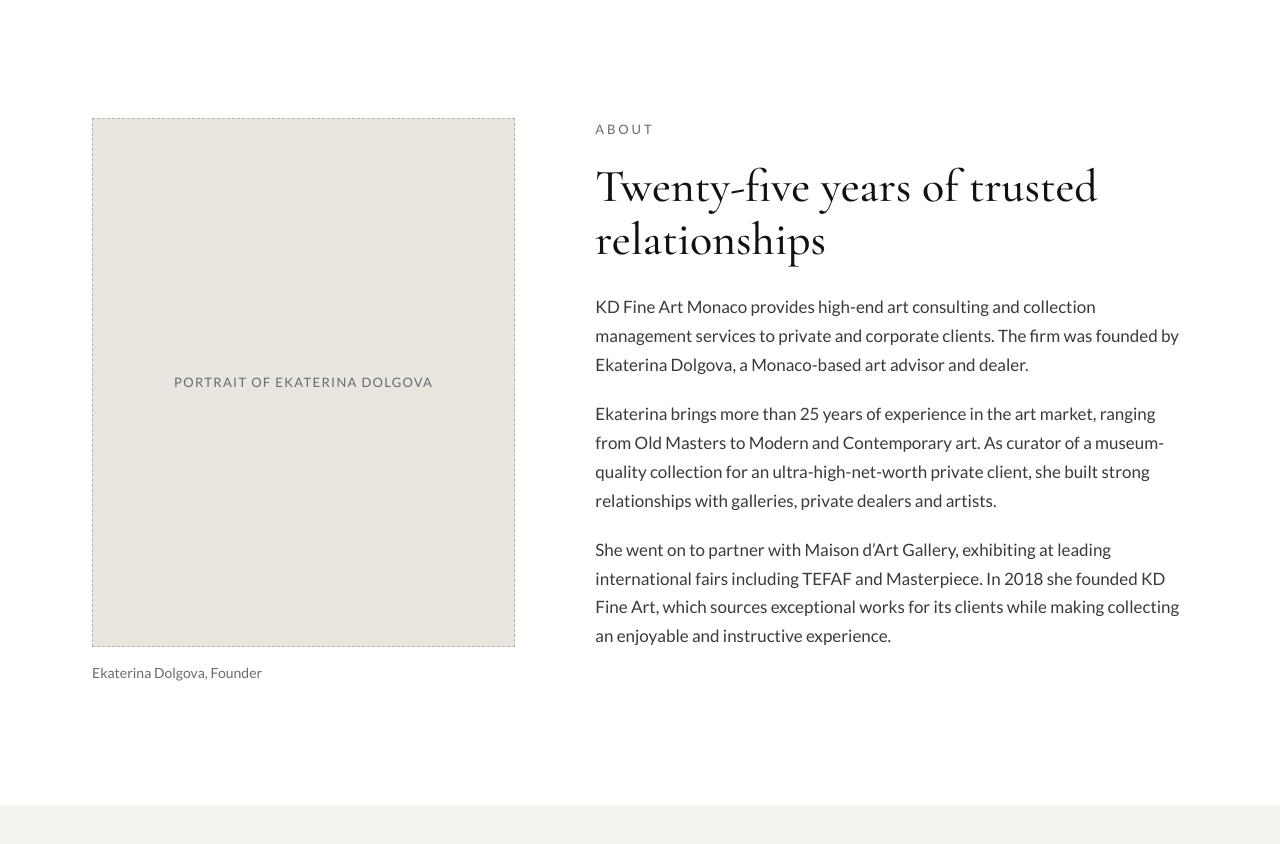
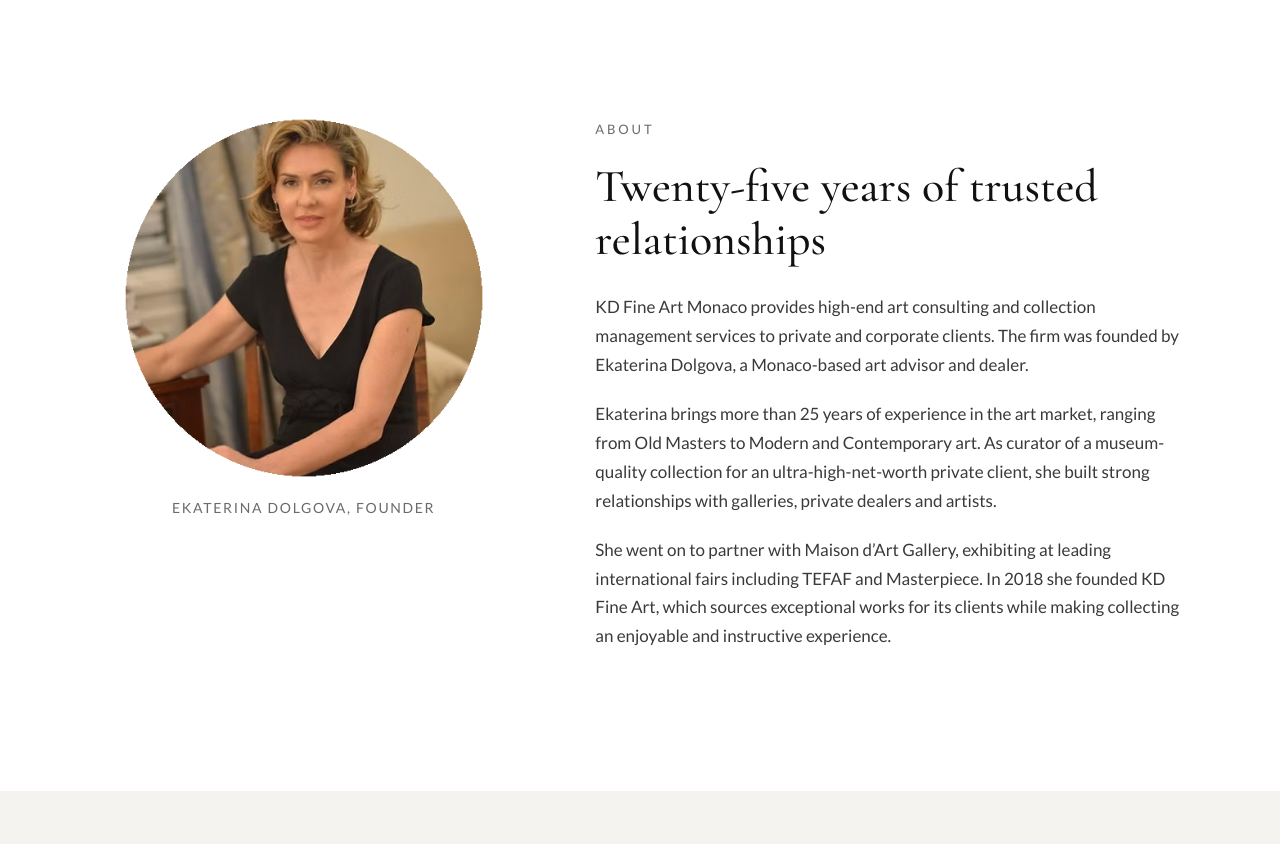
Before and after one commit to annakorobkova2002-droid/kd-fineart-website, a plain HTML site: page index.html in a window 1280 px wide. Shown: the part 900-1744 px from the top of the page. Drawn offline with nearby package versions, Linux system fonts and the light colour scheme.

Commit message:
Add founder portrait to About section
Co-Authored-By: Claude Opus 5.5 <noreply@anthropic.com>
Claude-Session: https://claude.ai/code/session_011MXjzEFk7FpKuBLhnuWv3A

```diff
--- a/index.html
+++ b/index.html
@@ -56,8 +56,8 @@
     <section id="about" class="section about">
       <div class="wrap about-grid">
         <figure class="portrait">
-          <!-- Replace with the founder portrait, e.g. images/ekaterina-dolgova.jpg -->
-          <div class="img-slot" role="img" aria-label="Portrait of Ekaterina Dolgova">Portrait of Ekaterina Dolgova</div>
+          <!-- Temporary portrait cropped from the current site; replace with the original high-resolution photo -->
+          <img src="images/ekaterina-dolgova.png" alt="Portrait of Ekaterina Dolgova" width="440" height="440">
           <figcaption>Ekaterina Dolgova, Founder</figcaption>
         </figure>
         <div class="about-text">
--- a/styles.css
+++ b/styles.css
@@ -80,8 +80,9 @@ h3 { font-size: 26px; margin-bottom: 10px; }
   display: flex; align-items: center; justify-content: center; text-align: center;
   font-size: 13px; letter-spacing: 0.1em; text-transform: uppercase; color: var(--muted); padding: 24px;
 }
-.portrait img { width: 100%; display: block; aspect-ratio: 4 / 5; object-fit: cover; }
-.portrait figcaption { margin-top: 14px; font-size: 14px; color: var(--muted); }
+.portrait { text-align: center; }
+.portrait img { width: 100%; max-width: 360px; height: auto; display: block; margin: 0 auto; border-radius: 50%; }
+.portrait figcaption { margin-top: 18px; font-size: 14px; letter-spacing: 0.12em; text-transform: uppercase; color: var(--muted); }
 
 .services { background: var(--stone); }
 .service-list { list-style: none; display: grid; grid-template-columns: repeat(3, 1fr); gap: 0; margin-top: 56px; border-top: 1px solid var(--line); }
```
Also changed, not shown: images/ekaterina-dolgova.png (added), 1 other file.
